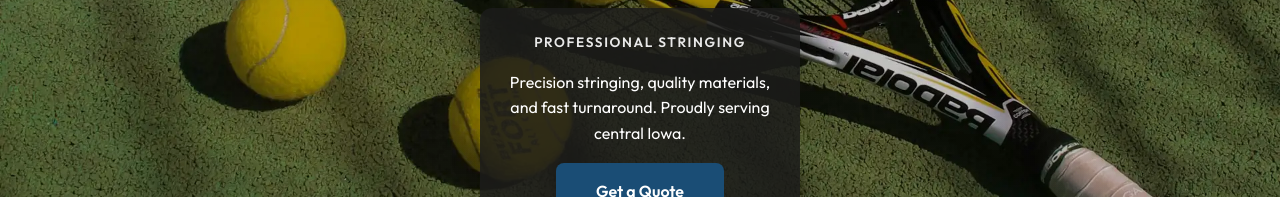
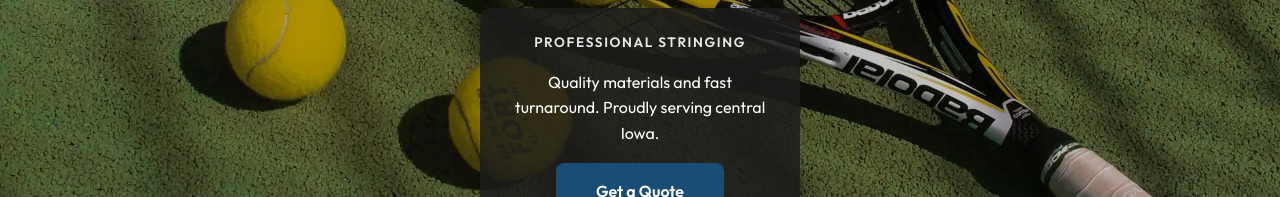
Before and after one commit to bknox83/knoxstringing-website, a plain HTML site: page index.html in a window 1280 px wide. Shown: the part 456-653 px from the top of the page. Drawn offline with Linux system fonts and the light colour scheme.

Commit message:
updated panel wording

```diff
--- a/index.html
+++ b/index.html
@@ -114,7 +114,7 @@
       <div class="container hero-content">
         <div class="hero-cta">
           <h2 class="hero-label">Professional Stringing</h2>
-          <p class="hero-text">Precision stringing, quality materials, and fast turnaround. Proudly serving central Iowa.</p>
+          <p class="hero-text">Quality materials and fast turnaround. Proudly serving central Iowa.</p>
           <a href="#contact" class="btn btn-primary">Get a Quote</a>
         </div>
       </div>
```
